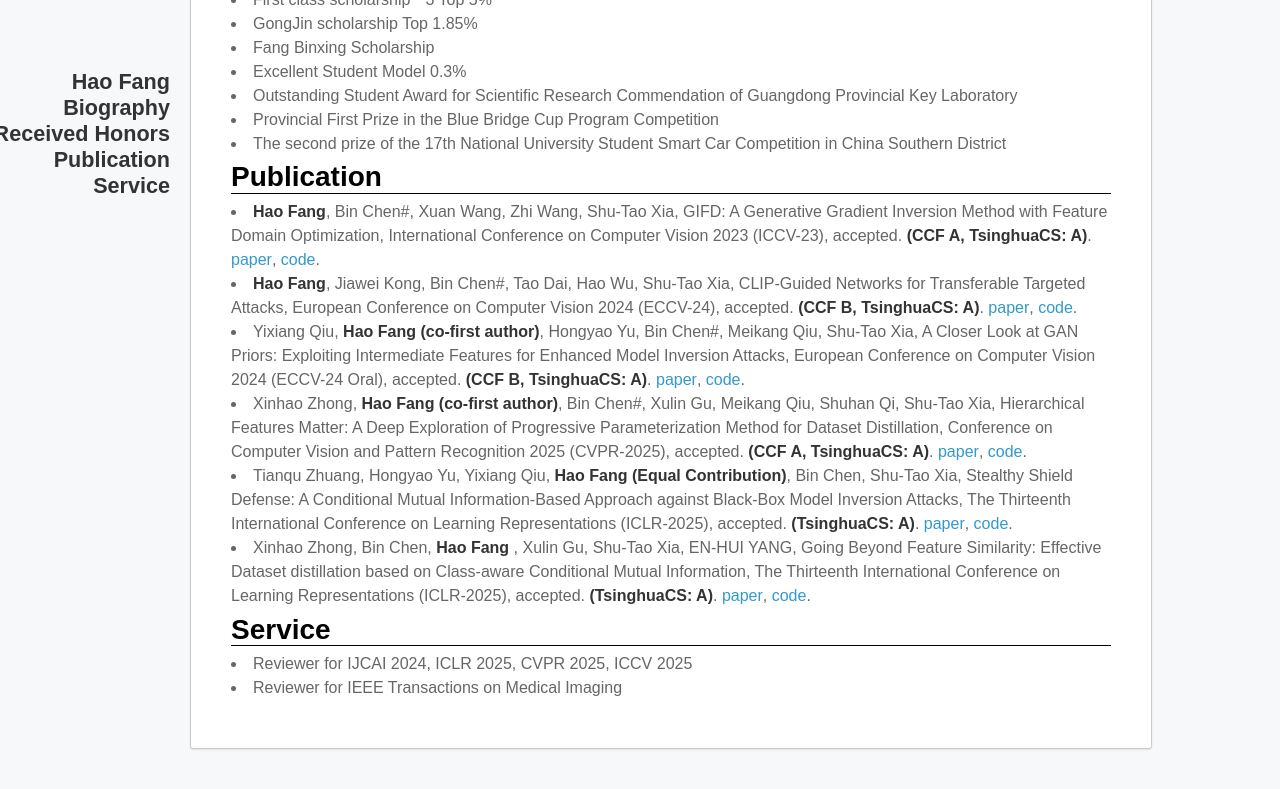
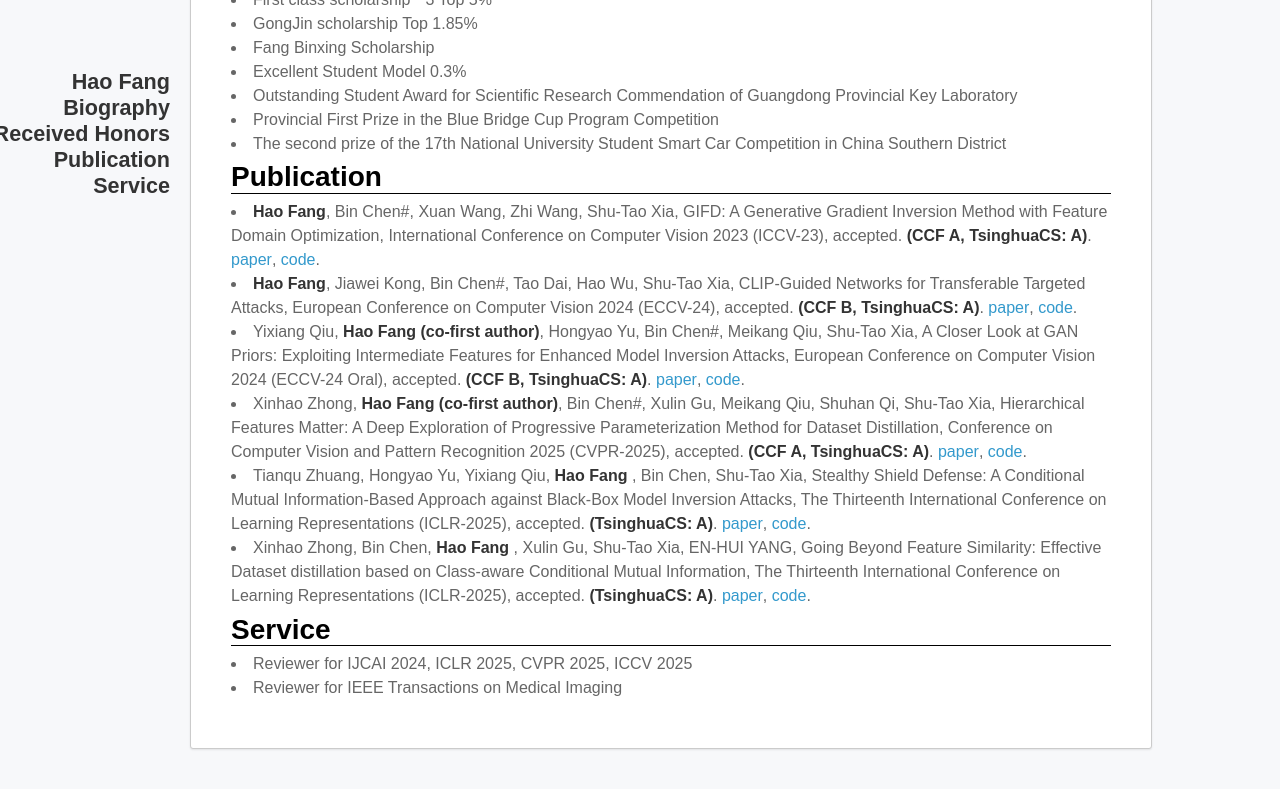
Before and after one commit to ffhibnese/ffhibnese.github.io, a Jekyll site: the page built from index.md, in a window 1280 px wide and 900 px high, scrolled down 584 px, cut to the strip 111-900 px from the top of the window. Built offline with Jekyll 4.4.1, drawn with Linux system fonts in a browser that asks for light colours; nearby versions of some CDN libraries; our own code applies the rules of GitHub Pages for plain Markdown files.

Commit message:
Update index.md

```diff
--- a/index.md
+++ b/index.md
@@ -54,7 +54,7 @@
       <li><b>Hao Fang</b>, Jiawei Kong, Bin Chen#, Tao Dai, Hao Wu, Shu-Tao Xia, CLIP-Guided Networks for Transferable Targeted Attacks, European Conference on Computer Vision 2024 (ECCV-24), accepted. <b>(CCF B, TsinghuaCS: A)</b>.  <a href='[https://github.com/ffhibnese/GIFD(https://arxiv.org/abs/2308.04699)](http://arxiv.org/abs/2407.10179)'>paper</a>, <a href='[https://github.com/ffhibnese/GIFD](https://github.com/ffhibnese/CGNC_Targeted_Adversarial_Attacks)'>code</a>. </li>
       <li>Yixiang Qiu,<b> Hao Fang (co-first author)</b>, Hongyao Yu, Bin Chen#, Meikang Qiu, Shu-Tao Xia, A Closer Look at GAN Priors: Exploiting Intermediate Features for Enhanced Model Inversion Attacks, European Conference on Computer Vision 2024 (ECCV-24 Oral), accepted. <b>(CCF B, TsinghuaCS: A)</b>.  <a href=''>paper</a>, <a href='https://github.com/final-solution/IF-GMI'>code</a>. </li>
       <li>Xinhao Zhong,<b> Hao Fang (co-first author)</b>, Bin Chen#, Xulin Gu, Meikang Qiu, Shuhan Qi, Shu-Tao Xia, Hierarchical Features Matter: A Deep Exploration of Progressive Parameterization Method for Dataset Distillation, Conference on Computer Vision and Pattern Recognition 2025 (CVPR-2025), accepted. <b>(CCF A, TsinghuaCS: A)</b>.  <a href=''>paper</a>, <a href='https://github.com/ndhg1213/H-PD'>code</a>. </li>
-      <li>Tianqu Zhuang, Hongyao Yu, Yixiang Qiu, <b> Hao Fang (Equal Contribution)</b>, Bin Chen, Shu-Tao Xia, Stealthy Shield Defense: A Conditional Mutual Information-Based Approach against Black-Box Model Inversion Attacks, The Thirteenth International Conference on Learning Representations (ICLR-2025), accepted. <b>(TsinghuaCS: A)</b>.  <a href=''>paper</a>, <a href=''>code</a>. </li>
+      <li>Tianqu Zhuang, Hongyao Yu, Yixiang Qiu, <b> Hao Fang </b>, Bin Chen, Shu-Tao Xia, Stealthy Shield Defense: A Conditional Mutual Information-Based Approach against Black-Box Model Inversion Attacks, The Thirteenth International Conference on Learning Representations (ICLR-2025), accepted. <b>(TsinghuaCS: A)</b>.  <a href=''>paper</a>, <a href=''>code</a>. </li>
        <li>Xinhao Zhong, Bin Chen, <b>Hao Fang </b>, Xulin Gu, Shu-Tao Xia, EN-HUI YANG, Going Beyond Feature Similarity: Effective Dataset distillation based on Class-aware Conditional Mutual Information, The Thirteenth International Conference on Learning Representations (ICLR-2025), accepted. <b>(TsinghuaCS: A)</b>.  <a href=''>paper</a>, <a href=''>code</a>. </li>
 
 
```
